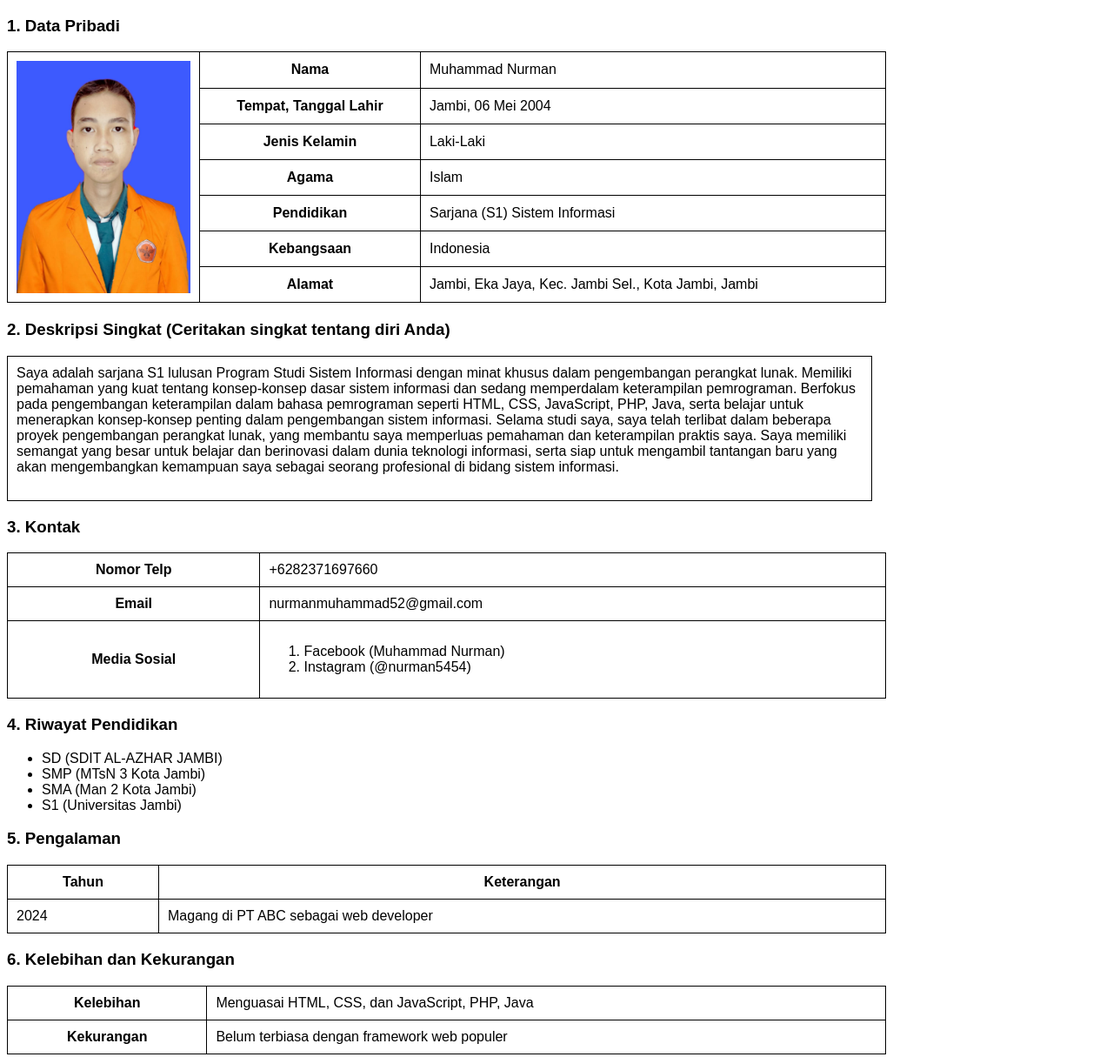
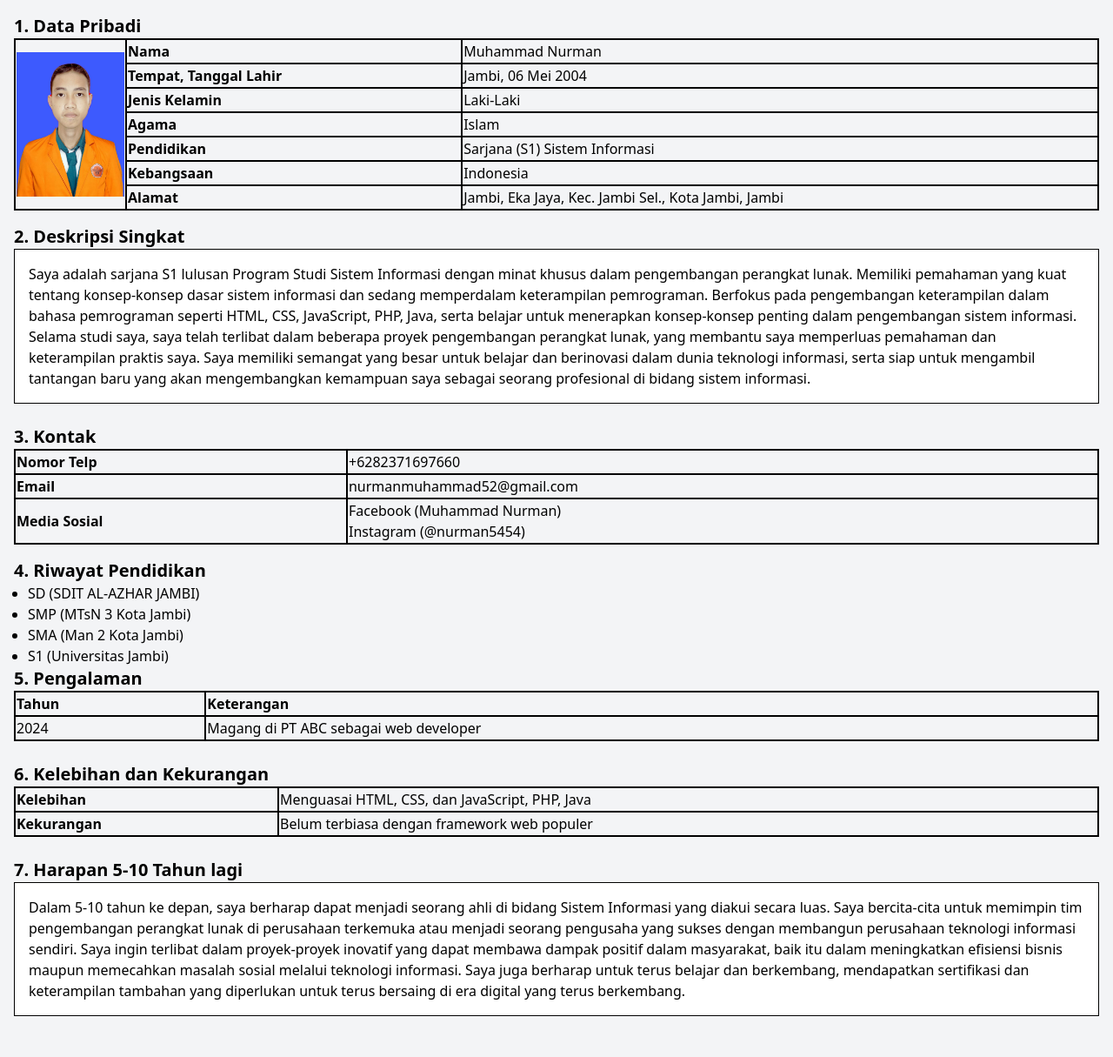
Before and after one commit to Nurman06/nurman06.github.io, a plain HTML site: page index.html in a window 1280 px wide. Shown: the top 1215 px of the page at 87% size. Drawn offline with nearby package versions, Linux system fonts and the light colour scheme.

Commit message:
first commit

```diff
--- a/index.html
+++ b/index.html
@@ -1,152 +1,123 @@
 <!DOCTYPE html>
 <html lang="en">
+
 <head>
     <meta charset="UTF-8">
     <meta name="viewport" content="width=device-width, initial-scale=1.0">
     <title>My CV</title>
-    <style>
-        .container {
-            width: 100%;
-            margin: auto;
-            font-family: Arial, sans-serif;
-        }
+    <script src="https://cdn.tailwindcss.com"></script>
+</head>
 
-        .table {
-            border-collapse: collapse;
-            width: 80%;
-        }
-
-        .table th, .table td {
-            border: 1px solid black;
-            padding: 10px;
-        }
-
-        .description {
-            margin-top: 20px;
-        }
-
-        .description div {
-            width: 77%;
-            height: 145px;
-            border: 1px solid black;
-            padding: 10px;
-        }
-
-        .hope {
-            margin-top: 20px;
-        }
-
-        .hope div {
-            width: 77%;
-            height: 110px;
-            border: 1px solid black;
-            padding: 10px;
-        }
-
-        .photo {
-            width: 200px;
-        }
-
-        .photo img {
-            width: 100%;
-            height: auto;
-            display: block;
-        }
-    </style>
-</head>
-<body>
-    <div class="container">
-        <h3>1. Data Pribadi</h3>
-        <table class="table">
+<body class="bg-gray-100">
+    <div class="container mx-auto p-4">
+        <h3 class="text-xl font-bold">1. Data Pribadi</h3>
+        <div class="overflow-x-auto">
+            <table class="table-auto w-full mb-4 border border-black">
+                <tbody>
                     <tr>
-                <td rowspan="7" class="photo"><img src="IMG-20220726-WA0035.jpg" alt="FOTO"></td>
-                <th>Nama</th>
-                <td>Muhammad Nurman</td>
+                        <td rowspan="7" class="photo w-32 border-2 border-black">
+                            <img src="IMG-20220726-WA0035.jpg" alt="FOTO" class="w-full h-auto block">
+                        </td>
+                        <td class="font-bold pr-4 border-2 border-black">Nama</td>
+                        <td class="border-2 border-black">Muhammad Nurman</td>
                     </tr>
                     <tr>
-                <th>Tempat, Tanggal Lahir</th>
-                <td>Jambi, 06 Mei 2004</td>
+                        <td class="font-bold pr-4 border-2 border-black">Tempat, Tanggal Lahir</td>
+                        <td class="border-2 border-black">Jambi, 06 Mei 2004</td>
                     </tr>
                     <tr>
-                <th>Jenis Kelamin</th>
-                <td>Laki-Laki</td>
+                        <td class="font-bold pr-4 border-2 border-black">Jenis Kelamin</td>
+                        <td class="border-2 border-black">Laki-Laki</td>
                     </tr>
                     <tr>
-                <th>Agama</th>
-                <td>Islam</td>
+                        <td class="font-bold pr-4 border-2 border-black">Agama</td>
+                        <td class="border-2 border-black">Islam</td>
                     </tr>
                     <tr>
-                <th>Pendidikan</th>
-                <td>Sarjana (S1) Sistem Informasi</td>
+                        <td class="font-bold pr-4 border-2 border-black">Pendidikan</td>
+                        <td class="border-2 border-black">Sarjana (S1) Sistem Informasi</td>
                     </tr>
                     <tr>
-                <th>Kebangsaan</th>
-                <td>Indonesia</td>
+                        <td class="font-bold pr-4 border-2 border-black">Kebangsaan</td>
+                        <td class="border-2 border-black">Indonesia</td>
                     </tr>
                     <tr>
-                <th>Alamat</th>
-                <td>Jambi, Eka Jaya, Kec. Jambi Sel., Kota Jambi, Jambi</td>
+                        <td class="font-bold pr-4 border-2 border-black">Alamat</td>
+                        <td class="border-2 border-black">Jambi, Eka Jaya, Kec. Jambi Sel., Kota Jambi, Jambi</td>
                     </tr>
+                </tbody>
             </table>
-        <div class="description">
-            <h3>2. Deskripsi Singkat (Ceritakan singkat tentang diri Anda)</h3>
-            <div id="deskripsi">Saya adalah sarjana S1 lulusan Program Studi Sistem Informasi dengan minat khusus dalam pengembangan perangkat lunak. Memiliki pemahaman yang kuat tentang konsep-konsep dasar sistem informasi dan sedang memperdalam keterampilan pemrograman. Berfokus pada pengembangan keterampilan dalam bahasa pemrograman seperti HTML, CSS, JavaScript, PHP, Java, serta belajar untuk menerapkan konsep-konsep penting dalam pengembangan sistem informasi. Selama studi saya, saya telah terlibat dalam beberapa proyek pengembangan perangkat lunak, yang membantu saya memperluas pemahaman dan keterampilan praktis saya. Saya memiliki semangat yang besar untuk belajar dan berinovasi dalam dunia teknologi informasi, serta siap untuk mengambil tantangan baru yang akan mengembangkan kemampuan saya sebagai seorang profesional di bidang sistem informasi.</div>
         </div>
-        <h3>3. Kontak</h3>
-        <table class="table">
+        <div class="mb-6">
+            <h3 class="text-xl font-bold">2. Deskripsi Singkat</h3>
+            <p class="w-full bg-white border border-black p-4">Saya adalah sarjana S1 lulusan Program Studi Sistem Informasi dengan minat khusus dalam pengembangan perangkat lunak. Memiliki pemahaman yang kuat tentang konsep-konsep dasar sistem informasi dan sedang memperdalam keterampilan pemrograman. Berfokus pada pengembangan keterampilan dalam bahasa pemrograman seperti HTML, CSS, JavaScript, PHP, Java, serta belajar untuk menerapkan konsep-konsep penting dalam pengembangan sistem informasi. Selama studi saya, saya telah terlibat dalam beberapa proyek pengembangan perangkat lunak, yang membantu saya memperluas pemahaman dan keterampilan praktis saya. Saya memiliki semangat yang besar untuk belajar dan berinovasi dalam dunia teknologi informasi, serta siap untuk mengambil tantangan baru yang akan mengembangkan kemampuan saya sebagai seorang profesional di bidang sistem informasi.</p>
+        </div>
+        <h3 class="text-xl font-bold">3. Kontak</h3>
+        <div class="overflow-x-auto">
+            <table class="table-auto w-full mb-4 border border-black">
+                <tbody>
                     <tr>
-                <th>Nomor Telp</th>
-                <td>+6282371697660</td>
+                        <td class="font-bold pr-4 border-2 border-black">Nomor Telp</td>
+                        <td class="border-2 border-black">+6282371697660</td>
                     </tr>
                     <tr>
-                <th>Email</th>
-                <td>nurmanmuhammad52@gmail.com</td>
+                        <td class="font-bold pr-4 border-2 border-black">Email</td>
+                        <td class="border-2 border-black">nurmanmuhammad52@gmail.com</td>
                     </tr>
                     <tr>
-                <th>Media Sosial</th>
-                <td>
+                        <td class="font-bold pr-4 border-2 border-black">Media Sosial</td>
+                        <td class="border-2 border-black">
                             <ol>
                                 <li>Facebook (Muhammad Nurman)</li>
                                 <li>Instagram (@nurman5454)</li>
                             </ol>
                         </td>
                     </tr>
+                </tbody>
             </table>
-
-        <h3>4. Riwayat Pendidikan</h3>
-        <ul>
+        </div>
+        <h3 class="text-xl font-bold">4. Riwayat Pendidikan</h3>
+        <ul class="list-disc pl-4">
             <li>SD (SDIT AL-AZHAR JAMBI)</li>
             <li>SMP (MTsN 3 Kota Jambi)</li>
             <li>SMA (Man 2 Kota Jambi)</li>
             <li>S1 (Universitas Jambi)</li>
         </ul>
-        <h3>5. Pengalaman</h3>
-        <table class="table">
+        <div class="mb-6">
+            <h3 class="text-xl font-bold">5. Pengalaman</h3>
+            <table class="table-auto w-full mb-4 border border-black">
+                <tbody>
                     <tr>
-                <th>Tahun</th>
-                <th>Keterangan</th>
+                        <td class="font-bold pr-4 border-2 border-black">Tahun</td>
+                        <td class="font-bold pr-4 border-2 border-black">Keterangan</td>
                     </tr>
                     <tr>
-                <td>2024</td>
-                <td>Magang di PT ABC sebagai web developer</td>
+                        <td class="border-2 border-black">2024</td>
+                        <td class="border-2 border-black">Magang di PT ABC sebagai web developer</td>
                     </tr>
+                </tbody>
             </table>
-
-        <h3>6. Kelebihan dan Kekurangan</h3>
-        <table class="table">
+        </div>
+        <div class="mb-6">
+            <h3 class="text-xl font-bold">6. Kelebihan dan Kekurangan</h3>
+            <table class="table-auto w-full mb-4 border border-black">
+                <tbody>
                     <tr>
-                <th>Kelebihan</th>
-                <td>Menguasai HTML, CSS, dan JavaScript, PHP, Java</td>
+                        <td class="font-bold pr-4 border-2 border-black">Kelebihan</td>
+                        <td class="border-2 border-black">Menguasai HTML, CSS, dan JavaScript, PHP, Java</td>
                     </tr>
                     <tr>
-                <th>Kekurangan</th>
-                <td>Belum terbiasa dengan framework web populer</td>
+                        <td class="font-bold pr-4 border-2 border-black">Kekurangan</td>
+                        <td class="border-2 border-black">Belum terbiasa dengan framework web populer</td>
                     </tr>
+                </tbody>
             </table>
-        <div class="hope">
-            <h3>7. Harapan 5-10 Tahun lagi</h3>
-            <div id="harapan">Dalam 5-10 tahun ke depan, saya berharap dapat menjadi seorang ahli di bidang Sistem Informasi yang diakui secara luas. Saya bercita-cita untuk memimpin tim pengembangan perangkat lunak di perusahaan terkemuka atau menjadi seorang pengusaha yang sukses dengan membangun perusahaan teknologi informasi sendiri. Saya ingin terlibat dalam proyek-proyek inovatif yang dapat membawa dampak positif dalam masyarakat, baik itu dalam meningkatkan efisiensi bisnis maupun memecahkan masalah sosial melalui teknologi informasi. Saya juga berharap untuk terus belajar dan berkembang, mendapatkan sertifikasi dan keterampilan tambahan yang diperlukan untuk terus bersaing di era digital yang terus berkembang.</div>
+        </div>
+        <div class="mb-6">
+            <h3 class="text-xl font-bold">7. Harapan 5-10 Tahun lagi</h3>
+            <p class="w-full bg-white border border-black p-4">Dalam 5-10 tahun ke depan, saya berharap dapat menjadi seorang ahli di bidang Sistem Informasi yang diakui secara luas. Saya bercita-cita untuk memimpin tim pengembangan perangkat lunak di perusahaan terkemuka atau menjadi seorang pengusaha yang sukses dengan membangun perusahaan teknologi informasi sendiri. Saya ingin terlibat dalam proyek-proyek inovatif yang dapat membawa dampak positif dalam masyarakat, baik itu dalam meningkatkan efisiensi bisnis maupun memecahkan masalah sosial melalui teknologi informasi. Saya juga berharap untuk terus belajar dan berkembang, mendapatkan sertifikasi dan keterampilan tambahan yang diperlukan untuk terus bersaing di era digital yang terus berkembang.</p>
         </div>
     </div>
 </body>
+
 </html>
```
Lines whose indentation alone changed are shown as unchanged.
